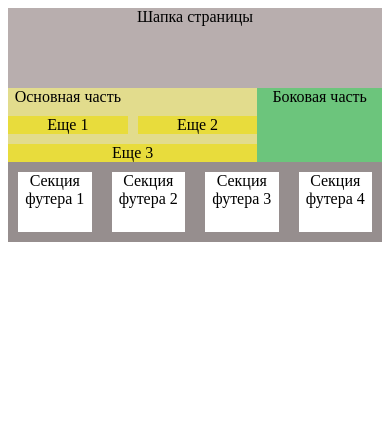
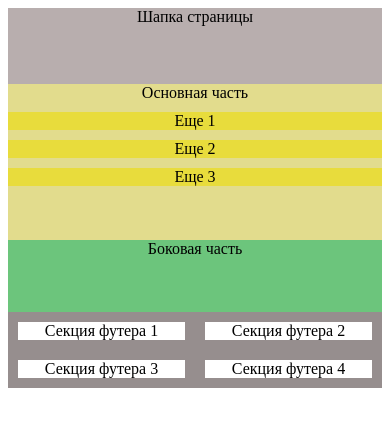
Before and after one commit to Regina5425/Grid_practice, a plain HTML site: page index.html in a window 390 px wide. Drawn offline with Linux system fonts and the light colour scheme.

Commit message:
верстка адаптива

```diff
--- a/style.css
+++ b/style.css
@@ -1,7 +1,7 @@
 .grid {
 	display: grid;
 	grid-template-columns: 1fr;
-	grid-template-rows: 80px 1fr 80px;
+	grid-template-rows: 1fr 3fr 1fr;
 }
 
 .header {
@@ -58,3 +58,28 @@
 	margin: 10px;
 	background-color: #fff;
 }
+
+/*====== медиа запросы=======*/
+@media (max-width: 767px) {
+	.main {
+		grid-template-columns: 1fr;
+	}
+
+	.footer {
+		grid-template-columns: repeat(2, 1fr);
+		max-height: 100%;
+	}
+}
+
+@media (max-width: 480px) {
+	.main-content {
+		display: flex;
+		flex-direction: column;
+	}
+}
+
+@media (max-width: 375px) {
+	.footer {
+		display: block;
+	}
+}
```
